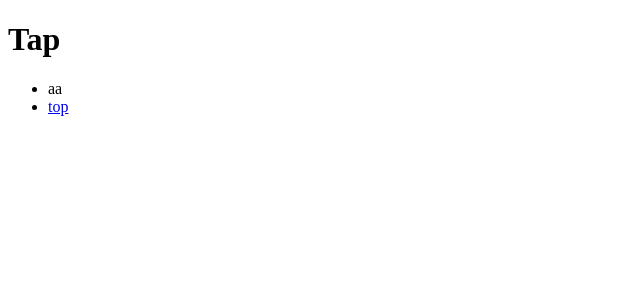
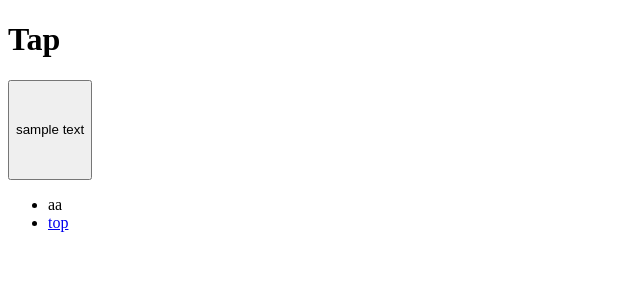
Before and after one commit to Marco3jp/tap-and-memorize, a React (Vite) app: page /tap in a window 1280 px wide. Shown: the top 300 px of the page, without its empty margins (0-640 px from the left). Built offline with nearby package versions, Linux system fonts and the light colour scheme.

Commit message:
styled-componentで試しにボタンを実装

```diff
--- a/package.json
+++ b/package.json
@@ -22,6 +22,7 @@
     "@types/node": "18.6.4",
     "@types/react": "18.0.15",
     "@types/react-dom": "18.0.6",
+    "@types/styled-components": "5.1.25",
     "@vitejs/plugin-react": "2.0.0",
     "typescript": "4.6.4",
     "vite": "3.0.0"
--- /dev/null
+++ b/src/components/shared/basicButton.tsx
@@ -0,0 +1,21 @@
+import styled from "styled-components";
+
+type BasicButtonProps = {
+    text: string
+    width?: string
+    height?: string
+}
+
+export function BasicButton(props: BasicButtonProps) {
+    const Button = styled.button`
+      width: ${props.width};
+      height: ${props.height};
+    }
+    `
+
+    return (
+        <Button type={"button"}>
+            {props.text}
+        </Button>
+    )
+}
--- a/src/pages/tap/index.tsx
+++ b/src/pages/tap/index.tsx
@@ -1,11 +1,13 @@
 import React from "react";
 import {Link} from "react-router-dom";
+import {BasicButton} from "../../components/shared/basicButton";
 
 // 「記録」画面
 export function TapPage() {
     return (
         <div>
             <h1>Tap</h1>
+            <BasicButton text={"sample text"} height={"100px"} />
             <ul>
                 <li>aa</li>
                 <li><Link to="../">top</Link></li>
```
Also changed, not shown: 1 other file (tests, documents, lock files or other folders).
